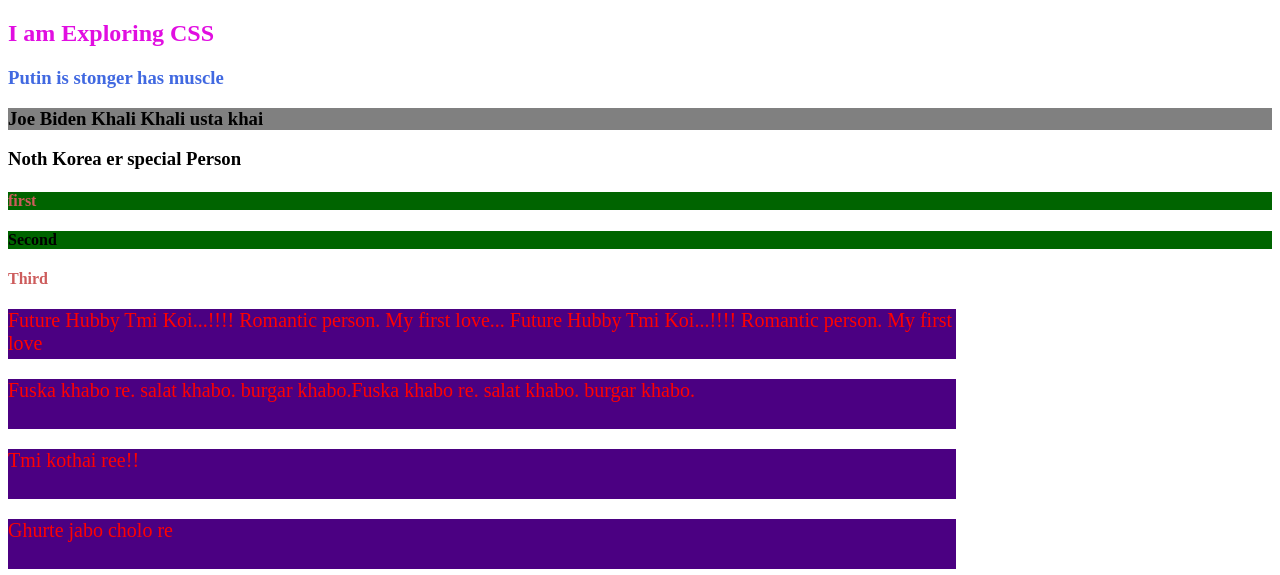
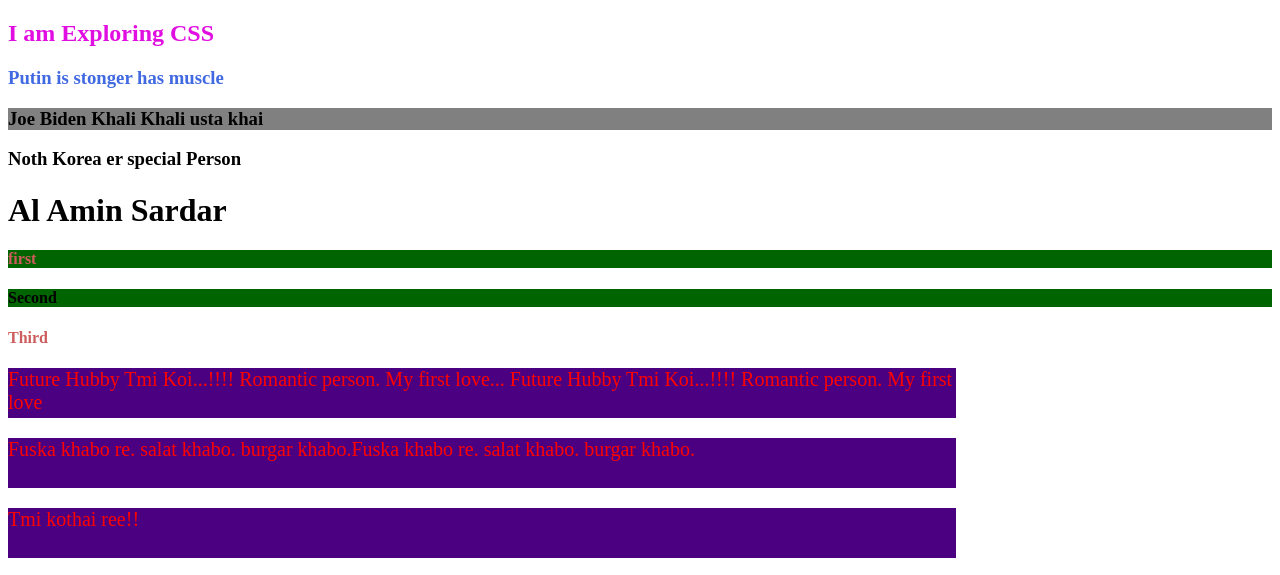
Before and after one commit to sardaralamin227/pretty-css-repo, a plain HTML site: page pretty-css.html in a window 1280 px wide. Shown: the top 575 px of the page. Drawn offline with Linux system fonts and the light colour scheme.

Commit message:
added ll

```diff
--- a/pretty-css.html
+++ b/pretty-css.html
@@ -39,7 +39,7 @@
     <h3 id="russia">Putin is stonger has muscle</h3>
     <h3 id="usa">Joe Biden Khali Khali usta khai</h3>
     <h3>Noth Korea er special Person</h3>
-
+ <h1>Al Amin Sardar</h1>
     <h4 class="birani hot
     ">first</h4>
     <h4 class="hot">Second</h4>
```
